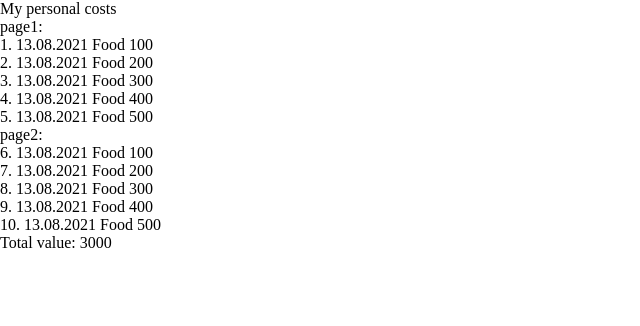
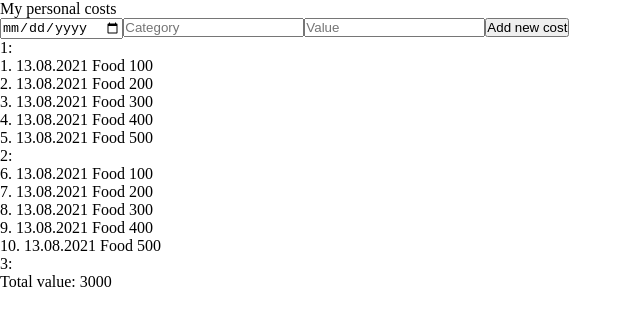
Before and after one commit to NSLyuma/VueJS_costs_trying, a Vue app in the folder costs_trying/: page / in a window 1280 px wide. Shown: the top 326 px of the page, without its empty margins (0-640 px from the left). Built offline with nearby package versions, Linux system fonts and the light colour scheme.

Commit message:
I don't know what to do for adding items in pages :(

```diff
--- a/costs_trying/src/App.vue
+++ b/costs_trying/src/App.vue
@@ -1,16 +1,18 @@
 <template>
   <div id="app">
     <header>My personal costs</header>
+    <AddPaymentForm @addNewItem="addItem" />
     <PaymentsDisplay :list="paymentsList" />
     <div>Total value: {{ totalValue }}</div>
   </div>
 </template>
 
 <script>
+import AddPaymentForm from "./components/AddPaymentForm.vue";
 import PaymentsDisplay from "./components/PaymentsDisplay.vue";
 export default {
   name: "App",
-  components: { PaymentsDisplay },
+  components: { PaymentsDisplay, AddPaymentForm },
   data() {
     return {
       paymentsList: {},
@@ -19,7 +21,7 @@ export default {
   methods: {
     fetchData() {
       return {
-        page1: [
+        1: [
           {
             id: 1,
             date: "13.08.2021",
@@ -51,7 +53,7 @@ export default {
             value: 500,
           },
         ],
-        page2: [
+        2: [
           {
             id: 6,
             date: "13.08.2021",
@@ -83,7 +85,28 @@ export default {
             value: 500,
           },
         ],
+        3: [],
       };
+    },
+    addItem(newItem) {
+      //-----------
+      // //массив из номеров страниц
+      // let pagesArr = Object.keys(this.paymentsList);
+      // //номер последней страницы
+      // let lastPageNumber = pagesArr[pagesArr.length - 1];
+      // //массив из объектов, которые содержатся в последней странице paymentsList
+      // let lastPageData = this.paymentsList[`${Number(lastPageNumber)}`];
+
+      // if (lastPageData.length < 5) {
+      //   lastPageData.push(newItem);
+      // } else {
+      //   lastPageNumber++;
+      //   lastPageData = this.paymentsList[`${lastPageNumber}`] = [];
+      //   lastPageData.push(newItem);
+      // }
+      //-------------
+      console.log(this.paymentsList);
+      this.paymentsList[3].push(newItem);
     },
   },
   computed: {
@@ -92,13 +115,14 @@ export default {
     },
     totalValue() {
       let sum = 0;
+      //перебор объекта по ключам
       for (let page in this.paymentsList) {
-        //перебор объекта по ключам
+        //вычисление суммы каждой страницы
         let preSum = this.paymentsList[page].reduce(
-          //вычисление суммы каждой страницы
           (acc, cur) => (acc += cur.value),
           0
         );
+        //вычисление общей суммы
         sum += preSum;
       }
       return sum;
--- /dev/null
+++ b/costs_trying/src/components/AddPaymentForm.vue
@@ -0,0 +1,43 @@
+<template>
+  <div>
+    <input type="date" v-model="date" />
+    <input type="text" placeholder="Category" v-model="category" />
+    <input type="text" placeholder="Value" v-model="value" />
+    <button @click="addNewData">Add new cost</button>
+  </div>
+</template>
+
+<script>
+export default {
+  name: "AddPaymentForm",
+  data() {
+    return {
+      id: "",
+      date: "",
+      category: "",
+      value: "",
+    };
+  },
+  methods: {
+    addNewData() {
+      const { category, value } = this;
+      const data = {
+        id: "",
+        date: this.date || this.getCurrentDate,
+        category,
+        value,
+      };
+      this.$emit("addNewItem", data);
+    },
+  },
+  computed: {
+    getCurrentDate() {
+      const today = new Date();
+      const d = today.getDate();
+      const m = today.getMonth() + 1;
+      const y = today.getFullYear();
+      return `${d}.${m}.${y}`;
+    },
+  },
+};
+</script>
--- a/costs_trying/src/components/PaymentsDisplay.vue
+++ b/costs_trying/src/components/PaymentsDisplay.vue
@@ -2,7 +2,7 @@
   <div>
     <div v-for="(page, i) in list" :key="i">
       {{ i }}:
-      <div v-for="item in page" :key="item.id">
+      <div v-for="(item, idx) in page" :key="idx">
         {{ item.id }}. {{ item.date }} {{ item.category }}
         {{ item.value }}
       </div>
```
